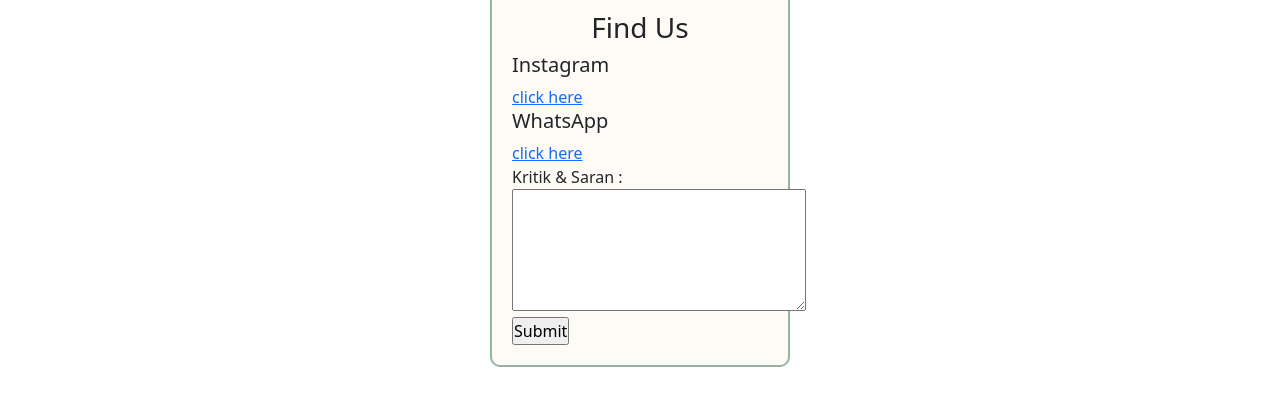
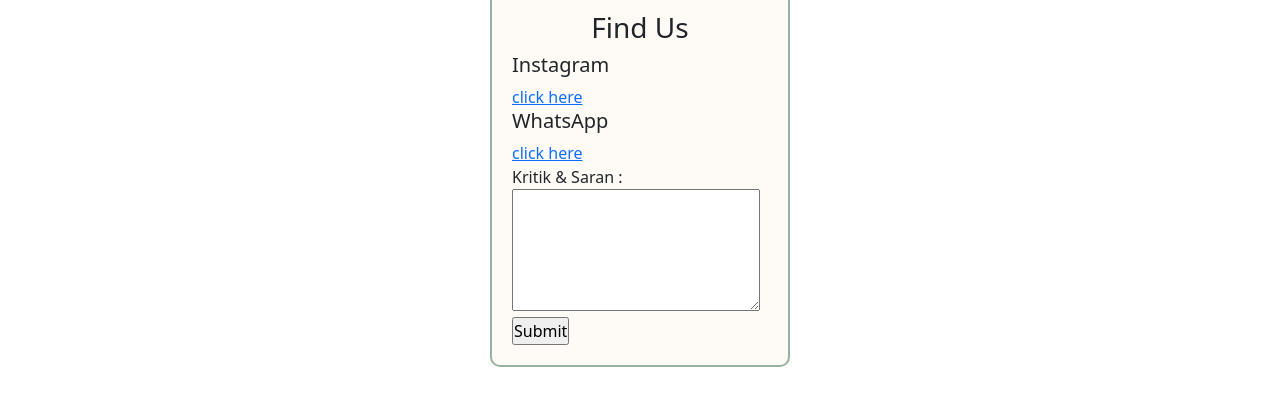
Before and after one commit to imeldatriajaya/PrelovedbyAnn, a website: page contact.html in a window 1280 px wide. Shown: the part 67-472 px from the top of the page. Drawn offline with nearby package versions, Linux system fonts and the light colour scheme.

Commit message:
mengubah ukuran colom

```diff
--- a/contact.html
+++ b/contact.html
@@ -60,7 +60,7 @@
         <h5>WhatsApp</h5>
         <a href="https://wa.me/6282373733809/">click here</a> <br/>
         <label>Kritik & Saran :</label> <br />
-        <textarea rows="5" cols="30"></textarea>
+        <textarea rows="5" cols="25"></textarea>
         <input type="submit"/>
       </form>
     </div>
```
